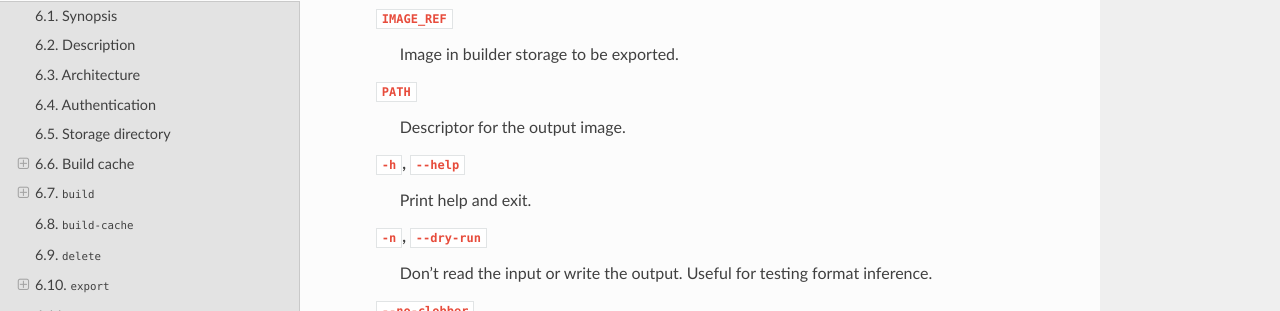
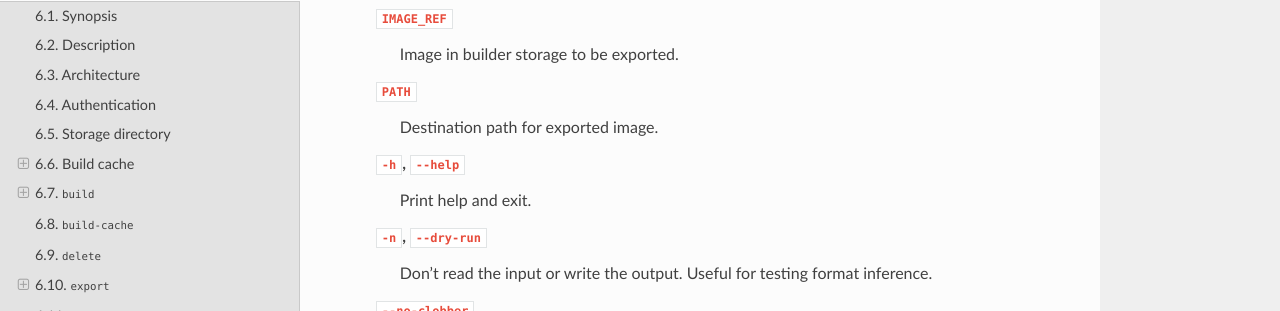
Before and after one commit to hpc/charliecloud, a Sphinx documentation site: the page built from doc/ch-image.rst, in a window 1280 px wide and 900 px high, scrolled down 17829 px. Shown: the part 140-451 px from the top of the window. Built offline with Sphinx 7.4.7 and the Read the Docs theme 2.0.0, drawn with Linux system fonts in a browser that asks for light colours; the version number could not be read and is left out.

Commit message:
Update doc/ch-image.rst
Co-authored-by: Jordan Ogas <jogas@lanl.gov>

```diff
--- a/doc/ch-image.rst
+++ b/doc/ch-image.rst
@@ -955,7 +955,7 @@ producing the final format actually needed.
     Image in builder storage to be exported.
 
   :code:`PATH`
-    Descriptor for the output image.
+    Destination path for exported image.
 
   :code:`-h`, :code:`--help`
     Print help and exit.
```
